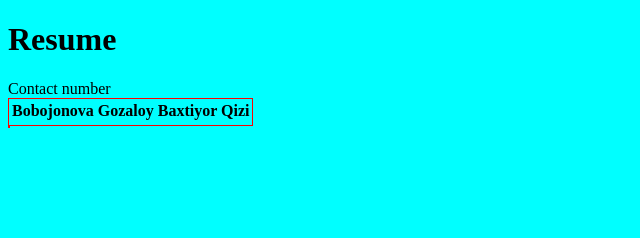
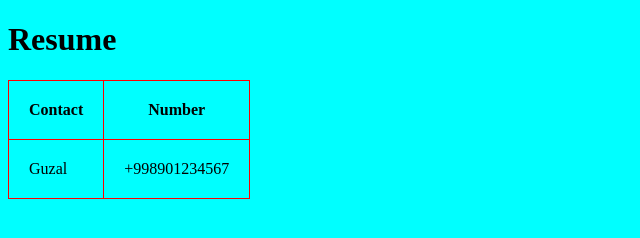
Before and after one commit to guzal-1859/guzal-1859.github.io, a plain HTML site: page index.html in a window 1280 px wide. Shown: the whole page, without its empty margins (0-640 px from the left). Drawn offline with Linux system fonts and the light colour scheme.

Commit message:
add info to table

```diff
--- a/index.html
+++ b/index.html
@@ -15,8 +15,15 @@
 
     <h1>Resume</h1>
     <table>
-        <th>Bobojonova Gozaloy Baxtiyor Qizi </th>
-        <tr>Contact number</tr>
+        <tr>
+            <th>Contact</th>
+            <th>Number</th>
+        </tr>
+        <tr>
+            <td>Guzal</td>
+            <td>+998901234567</td>
+        </tr>
+
     </table>
 
 </body>
--- a/style.css
+++ b/style.css
@@ -1,3 +1,5 @@
-table {
+table,th,td {
     border: 1px solid red;
+    border-collapse: collapse;
+    padding: 20px;
 }
```
